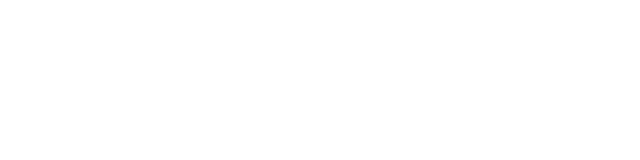
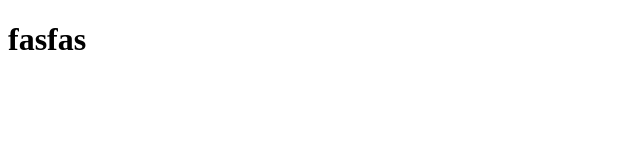
Before and after one commit to Renzo-Barraza/Trabajofn, a React (Vite) app in the folder trabajofinal/: page / in a window 1280 px wide. Shown: the top 160 px of the page, without its empty margins (0-640 px from the left). Built offline with nearby package versions, Linux system fonts and the light colour scheme.

Commit message:
inicio 1.1 3

```diff
--- a/trabajofinal/src/App.jsx
+++ b/trabajofinal/src/App.jsx
@@ -5,7 +5,7 @@
 
   return (
     <>
-
+   <h1>fasfas</h1>
     </>
   )
 }
```
